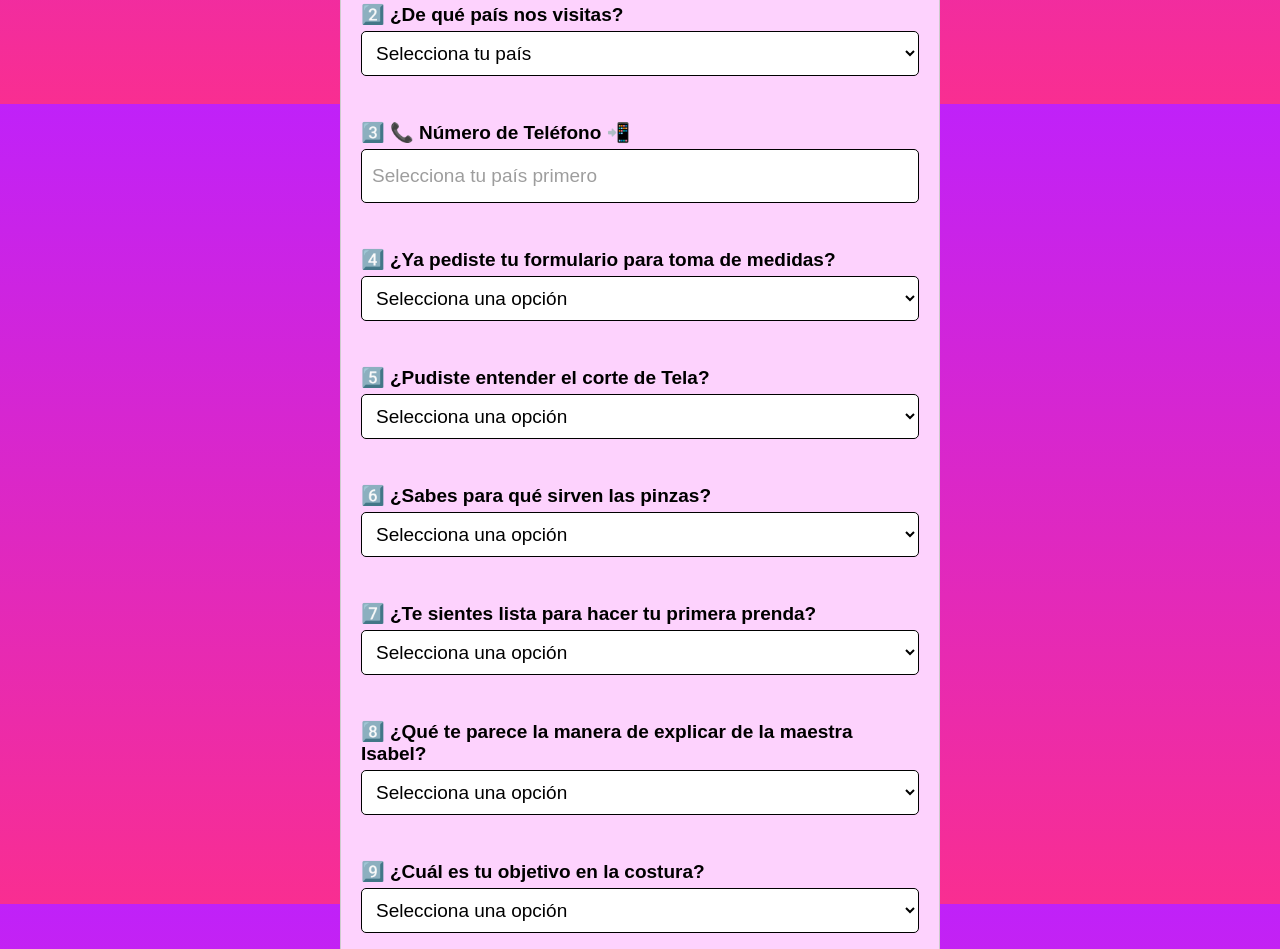
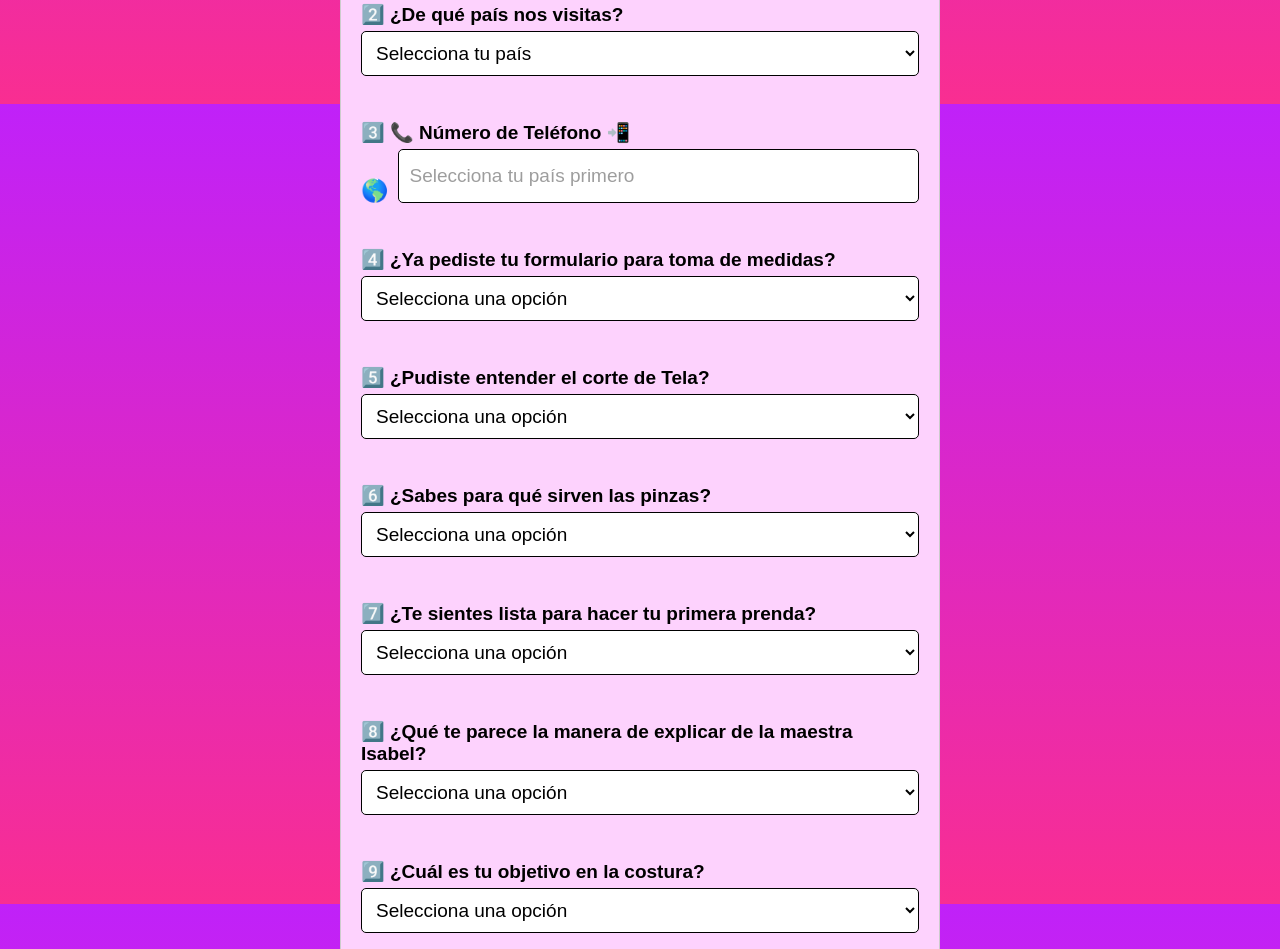
Before and after one commit to abcmulticursos/preguntas-clase-2, a plain HTML site: page index (3).html in a window 1280 px wide. Shown: the part 1496-2445 px from the top of the page. Drawn offline with Linux system fonts and the light colour scheme.

Commit message:
Update index (3).html

```diff
--- a/index (3).html
+++ b/index (3).html
@@ -247,12 +247,17 @@
 
 <div class="form-group">
   <label for="telefono">3️⃣ 📞 Número de Teléfono 📲</label>
+  <div style="display:flex; align-items:center; gap:10px;">
+      <span id="banderaTelefono" style="font-size:22px;">🌎</span>
       <input type="tel" id="telefono" name="telefono"
              inputmode="numeric"
              pattern="[0-9\s+]*"
              placeholder="Selecciona tu país primero"
-       required>
+             required
+             style="flex:1;">
   </div>
+</div>
+
 
 <div class="form-group">
   <label for="formulario-medidas">4️⃣ ¿Ya pediste tu formulario para toma de medidas?</label>
@@ -363,9 +368,14 @@ document.addEventListener('DOMContentLoaded', function() {
 
     // Asignar prefijo al seleccionar país
 paisSelect.addEventListener("change", function () {
+    // Actualizar la bandera
+    const texto = paisSelect.options[paisSelect.selectedIndex].text;
+    const emoji = texto.split(" ")[0];
+    document.getElementById("banderaTelefono").textContent = emoji;
+
+    // Mantener la funcionalidad del prefijo
     const pais = this.value;
     const formato = formatos[pais];
-
     if (!formato) return;
 
     telefonoInput.value = formato.prefijo + " ";
@@ -373,6 +383,7 @@ document.addEventListener('DOMContentLoaded', function() {
     telefonoInput.maxLength = formato.prefijo.length + 1 + formato.max;
     telefonoInput.placeholder = "Ej: " + formato.prefijo + " " + "X".repeat(formato.max);
 });
+
 
     // Evitar borrar el prefijo
     telefonoInput.addEventListener("input", function() {
```
Lines whose indentation alone changed are shown as unchanged.
